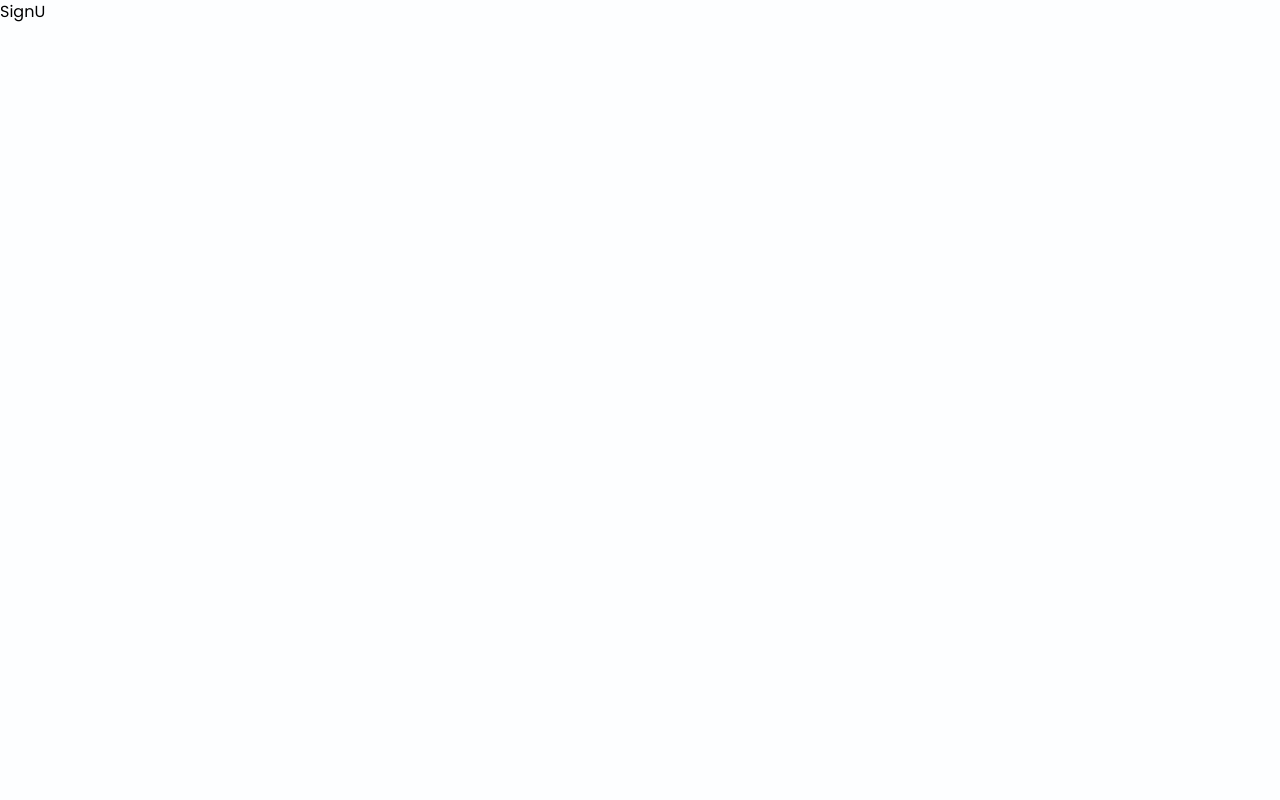
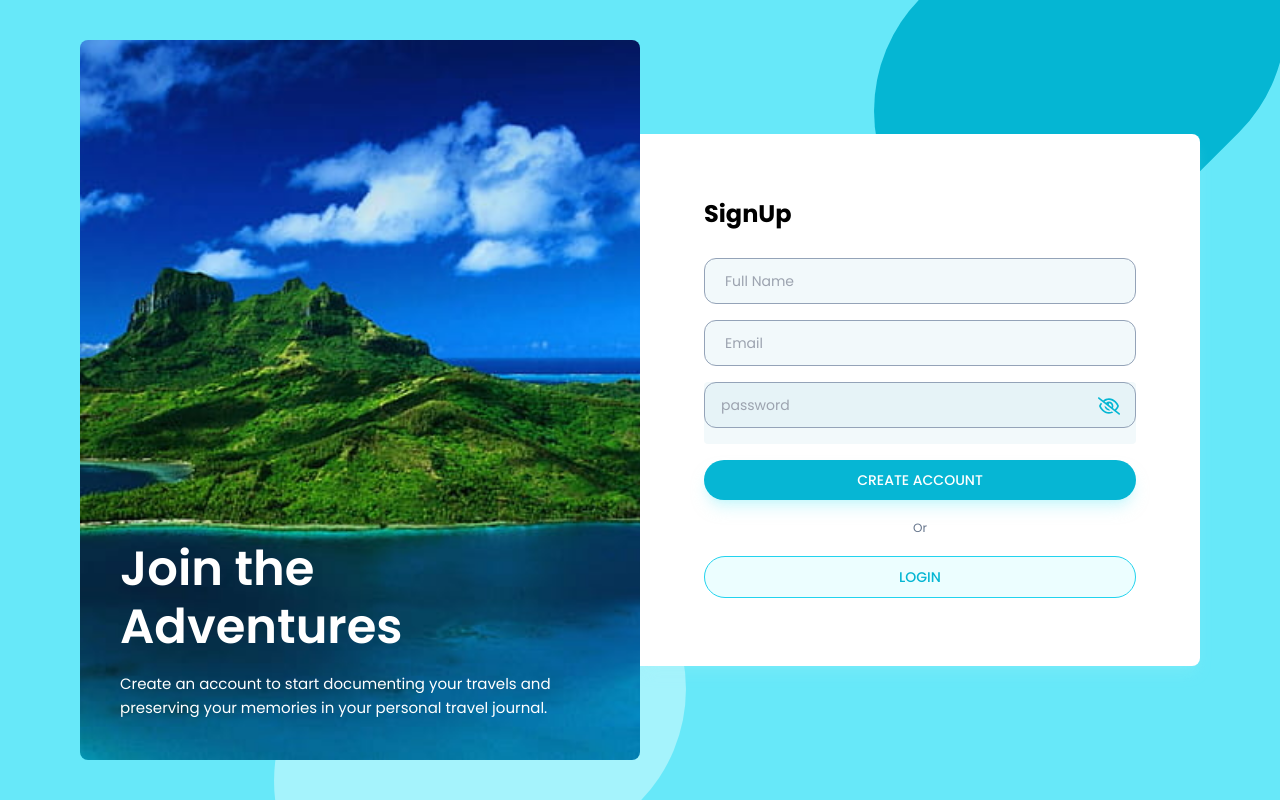
Before and after one commit to hritesh-saha/WanderTales, a React (Vite) app in the folder travel-story/: page /signup in a window 1280 px wide. Built offline with nearby package versions, Linux system fonts and the light colour scheme.

Commit message:
completed sign page

```diff
--- a/travel-story/src/pages/Auth/SignUp.jsx
+++ b/travel-story/src/pages/Auth/SignUp.jsx
@@ -1,8 +1,110 @@
-import React from 'react'
+import { useState} from 'react'
+import PasswordInput from '../../components/input/PasswordInput'
+import {useNavigate} from "react-router-dom"
+import { validateEmail } from '../../utils/helper';
+import axiosInstance from '../../utils/axiosInstance';
 
 const SignUp = () => {
+
+  const [email, SetEmail] = useState("");
+  const [name, SetName] = useState("");
+  const [password,SetPassword] = useState("");
+  const [error, SetError] = useState(null);
+
+  const navigate= useNavigate();
+
+  const handleSignUp = async(e) =>{
+    e.preventDefault();
+
+    if(!name){
+      SetError("Please enter your name");
+      return;
+    }
+
+    if(!validateEmail(email)){
+      SetError("Please enter a valid Email Address");
+      return;
+    }
+
+    if(!password){
+      SetError("Please enter a password");
+      return;
+    }
+
+    SetError("");
+
+    //SignUp API Call
+    try{
+      const response = await axiosInstance.post("/create-account",{
+        fullName: name,
+        email: email,
+        password: password,
+      });
+
+      //Handle successful response
+      if(response.data && response.data.accessToken){
+        localStorage.setItem("token", response.data.accessToken);
+        navigate("/dashboard");
+      }
+    }
+    catch(error){
+      if( error.response && error.response.data && error.response.data.message){
+        SetError(error.response.data.message);
+      } else {
+        SetError("An unexpected error has occurred. Pleas try again");
+      }
+    }
+  }
+
   return (
-    <div>SignU</div>
+    <div className='h-screen bg-cyan-300 overflow-hidden relative'>
+
+       <div className='login-ui-box right-10 -top-40' />
+       <div className='login-ui-box bg-cyan-200 -bottom-40 right-1/2' />
+
+      <div className='container h-screen flex flex-wrap justify-center items-center px-20 mx-auto'>
+        <div className='w-2/4 h-[90vh] flex flex-col justify-end bg-signup-bg-img bg-cover bg-center rounded-lg p-10 z-50'>
+          <h4 className='text-5xl text-white font-semibold leading-[58px]'>
+            Join the <br/> Adventures
+          </h4>
+          <p className='text-[15px] text-white leading-6 pr-7 mt-4'>
+            Create an account to start documenting your travels and preserving
+            your memories in your personal travel journal.
+          </p>
+        </div>
+        <div className='w-2/4  h-[75wh] bg-white rounded-r-lg relative p-16 shadow-lg shadow-cyan-200/20'>
+          <form onSubmit={handleSignUp}>
+            <h4 className="text-2xl font-bold mb-7">SignUp</h4>
+
+            <input type="text" placeholder='Full Name' className='input-box border border-slate-400 rounded-xl'
+            value={name} onChange={(e)=>{ SetName(e.target.value)}} />
+
+            <input type="text" placeholder='Email' className='input-box border border-slate-400 rounded-xl'
+            value={email} onChange={(e)=>{ SetEmail(e.target.value)}} />
+
+            <PasswordInput
+            value={password} onChange={(e)=>{ SetPassword(e.target.value)}}
+            />
+
+           { error && <p className='text-red-500 text-xs pb-1 pl-2'>{error}</p>}
+
+            <button type='submit' className="btn-primary">
+            CREATE ACCOUNT
+            </button>
+
+            <p className='text-xs text-slate-500 text-center my-4'>Or</p>
+
+            <button type='submit'
+            className='btn-primary btn-light'
+            onClick={()=>{
+              navigate("/login")
+            }}>
+              LOGIN
+            </button>
+          </form>
+        </div>
+      </div>
+    </div>
   )
 }
 
--- a/travel-story/tailwind.config.js
+++ b/travel-story/tailwind.config.js
@@ -13,7 +13,7 @@
       },
       backgroundImage:{
         'login-bg-img':"url(./src/assets/bg-image.jpg)",
-        'signup-bg-img':"url(./src/assets/signup-bg-img.png)",
+        'signup-bg-img':"url(./src/assets/signup-bg-image.jpg)",
       },
     },
   },
```
Also changed, not shown: travel-story/src/assets/signup-bg-image.jpg (added).
